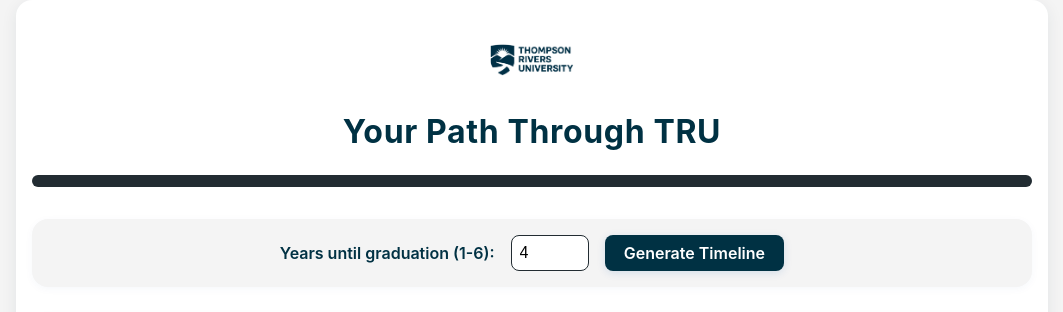
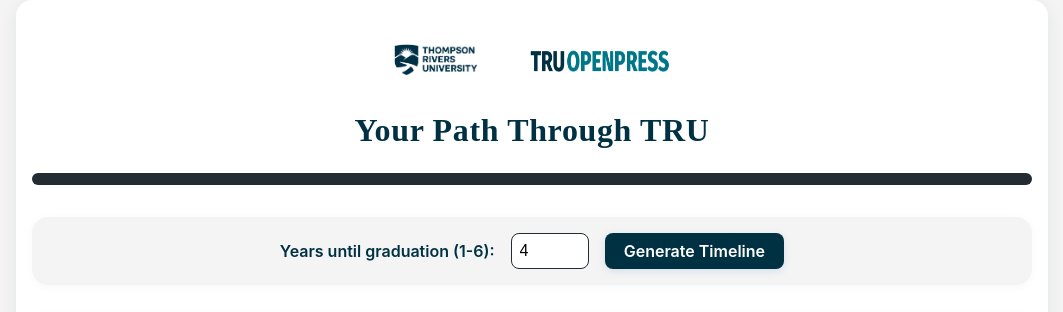
Before and after one commit to SUMMERxKx/Interactive-Timeline, a plain HTML site: page index.html in a window 1280 px wide. Shown: the top 312 px of the page, without its empty margins (108-1171 px from the left). Drawn offline with Linux system fonts and the light colour scheme.

Commit message:
Updated logo

```diff
--- a/index.html
+++ b/index.html
@@ -11,8 +11,9 @@
     <main class="timeline-container">
         <div class="branding-bar">
             <img src="assets/TRU.png" alt="Thompson Rivers University logo" class="tru-logo" />
+            <img src="assets/logo.png" alt="Open Press logo" class="openpress-logo" />
         </div>
-        <h1>Your Path Through TRU</h1>
+        <h1 style="font-family: 'Bookman Old Style', Bookman, 'Times New Roman', Times, serif; font-weight: bold;">Your Path Through TRU</h1>
         <div class="progress-bar" id="progress-bar" aria-hidden="true">
             <div class="progress-bar-inner" id="progress-bar-inner" style="width:0%"></div>
         </div>
```
Also changed, not shown: assets/logo.png (added).
